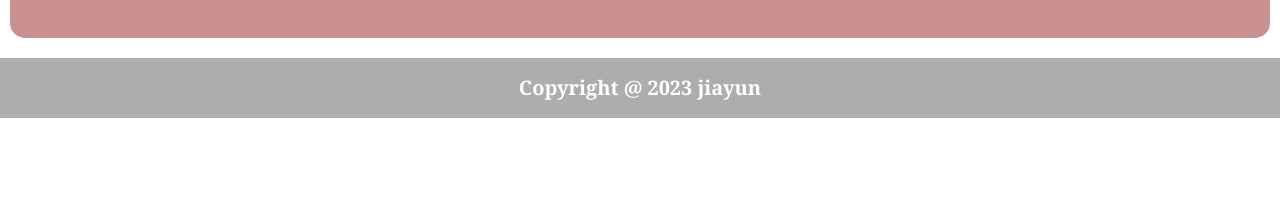
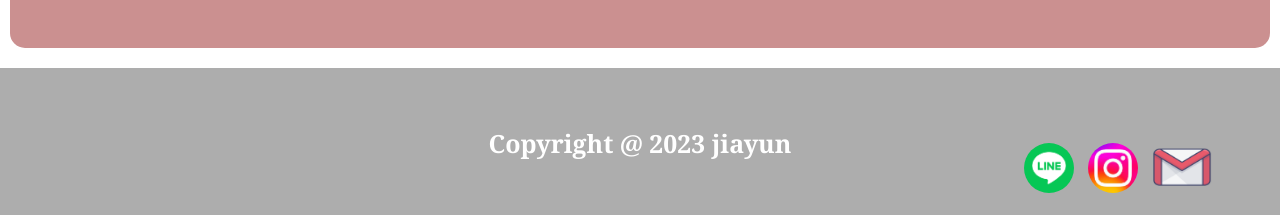
Before and after one commit to jiayun40/11144140, a plain HTML site: page index.html in a window 1280 px wide. Shown: the part 2448-2663 px from the top of the page. Before the commit the page ends 2566 px from the top, so only its background shows below. Drawn offline with Linux system fonts and the light colour scheme.

Commit message:
第五次提交

```diff
--- a/index.css
+++ b/index.css
@@ -16,6 +16,7 @@ h1 {
     left: 200px;
     top: 0;
     line-height: 80px;
+    font-size: 40px;
 
 }
 
@@ -44,11 +45,11 @@ header a:hover {
 footer {
     background-color: #ADADAD;
     color: white;
-    height: 60px;
+    height: 150px;
     display: flex;
     justify-content: center;
     align-items: center;
-    font-size: 20px;
+    font-size: 25px;
     font-family: Cambria, Cochin, Georgia, Times, 'Times New Roman', serif;
 }
 
@@ -83,9 +84,32 @@ footer {
     line-height: 1em;
     font-size: 18px;
     font-family: "微軟正黑體"
+}
 
+.LINE {
+    border-radius: 25px;
+    display: flex;
+    width: 50px;
+    height: 50px;
+    position: absolute;
+    left: 80%;
+}
 
+.IG {
+    border-radius: 25px;
+    display: flex;
+    width: 50px;
+    height: 50px;
+    position: absolute;
+    left: 85%;
+}
 
+.GMAIL {
+    display: flex;
+    width: 60px;
+    height: 50px;
+    position: absolute;
+    left: 90%;
 }
 
 .card_2 {
@@ -93,6 +117,7 @@ footer {
     width: 1080px;
     background-color: #EBD6D6;
     border-radius: 10px;
+    top: 10px;
 }
 
 .right {
@@ -120,11 +145,11 @@ footer {
     border-radius: 10px;
 }
 
-.skill h3 {
-    font-size: 150px;
+.card h3 {
+    font-size: 25px;
     font-family: 微軟正黑體;
-    margin: 80px 0;
-    padding: 10px;
+
+
 
 }
 
@@ -150,18 +175,16 @@ footer {
 .c-exp {
     width: 500px;
     padding: 10px 6px;
+    text-align: center;
 }
 
 .c-exp exp_img {
     width: 100%;
     border-radius: 10px;
-
 }
 
 .exp h3 {
-    font-size: 100px;
-    margin: 80px 0;
-    padding: 10px;
+    font-size: 25px;
 }
 
 .exp p {
--- a/index.html
+++ b/index.html
@@ -31,7 +31,7 @@
                     <pre class="right">
                         <p><b>姓名:劉佳芸    性別:女     就讀學校:中原大學</b></p>
                         <p><b>星座:處女座    興趣:追劇   個性:活潑、開朗</b></p>
-                        <p><b>優點:隨和、好相處   缺點:少根筋、有時太固執</b></p>
+                        <p><b>優點:隨和、好相處   缺點:少根筋</b></p>
                         <p><u><b>個人語錄:別讓未來的你，後悔現在沒有努力的自己</b></u></p>
                     </pre>
             </div>
@@ -45,19 +45,19 @@
         <h3><b>專業技能</b></h3>
         <div class="skill">
             <div>
-                <img src="images/picture5.png">70%
+                <img src="images/picture5.png"> 70%
                 <p>Python</p>
             </div>
             <div>
-                <img src="images/picture6.png">65%
+                <img src="images/picture6.png"> 65%
                 <p>Java</p>
             </div>
             <div>
-                <img src="images/picture7.png">75%
+                <img src="images/picture7.png"> 75%
                 <p>HTML</p>
             </div>
             <div>
-                <img src="images/picture8.png">75%
+                <img src="images/picture8.png"> 75%
                 <p>CSS</p>
             </div>
         </div>
@@ -66,7 +66,7 @@
     <p id="Experience">&nbsp;</p>
     <section class="card">
         <div class="exp">
-            <h2>個人經歷</h2>
+            <h3>個人經歷</h3>
         </div>
         <div class="card_2">
             <div class="c-exp">
@@ -111,6 +111,9 @@
     </main>
     <footer>
         <p><b>Copyright @ 2023 jiayun</b></p>
+        <a href="https://line.me/ti/p/xaP23b4-SU" target="_blank"><img class="LINE" src="images/picture9.png"></a>
+        <a href="https://instagram.com/jia_.yun__?utm_source=qr&igshid=OGIxMTE0OTdkZA==" target="_blank"><img class="IG" src="images/picture10.jpg"></a>
+        <a href=mailto:liujiayun38@gmail target="_blank"><img class="GMAIL" src="images/picture11.png"></a>
     </footer>
 
 
```
Also changed, not shown: images/picture10.jpg (added), images/picture11.png (added), images/picture9.png (added).
